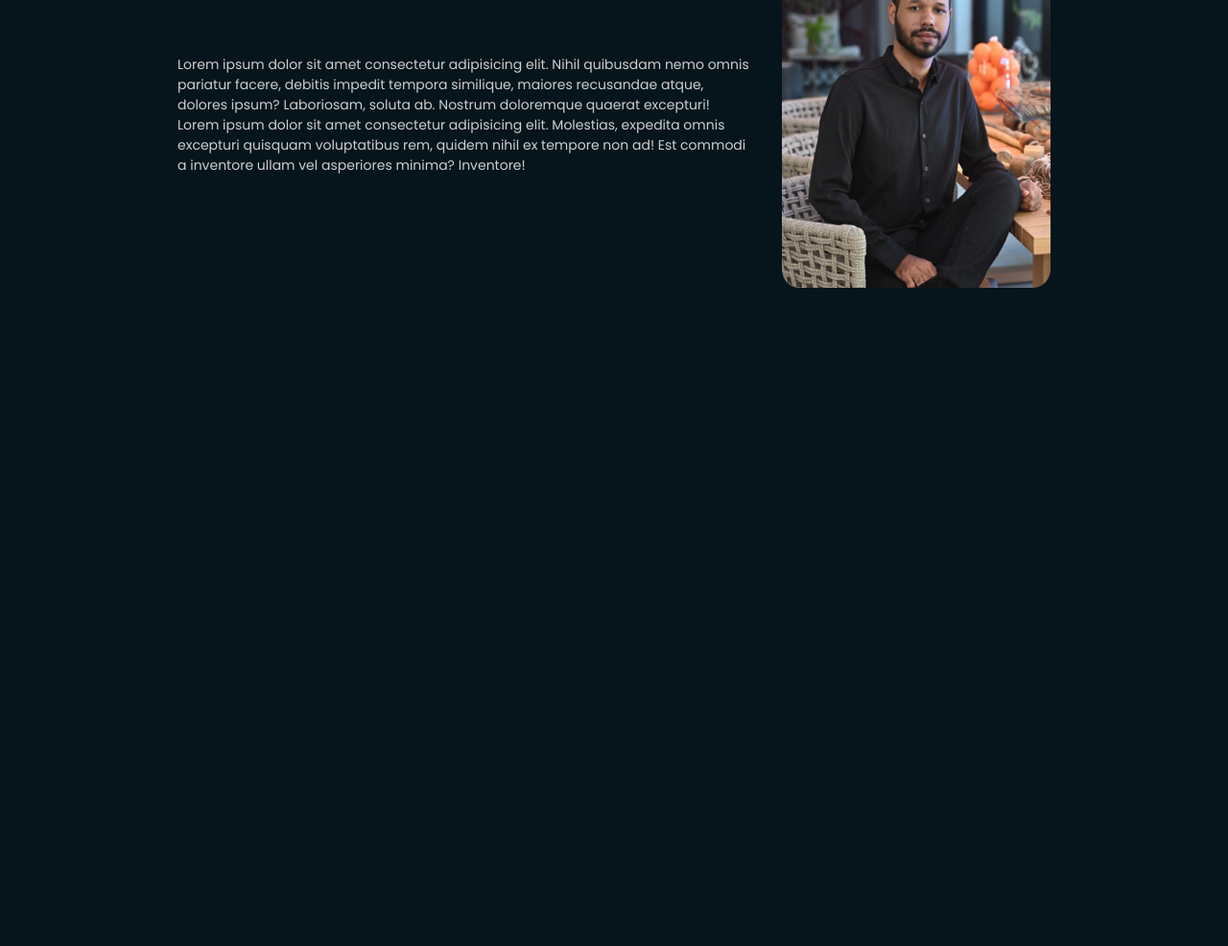
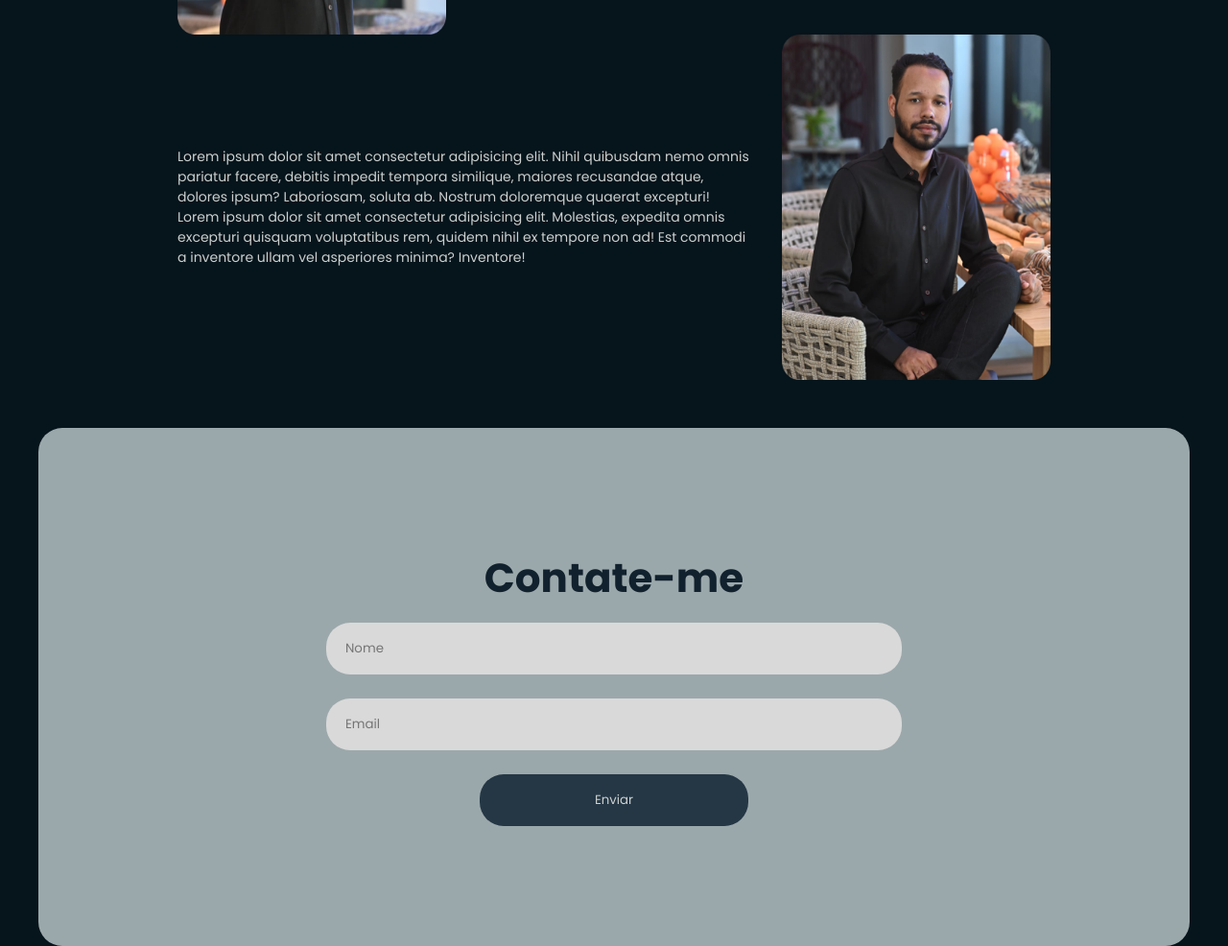
Before and after one commit to PrincipeDev/VA-Portfolio, a plain HTML site: page index.html in a window 1280 px wide. Shown: the part 2040-3026 px from the top of the page at 96% size. Before the commit the page ends 2340 px from the top, so only its background shows below. Drawn offline with Linux system fonts and the light colour scheme.

Commit message:
form finalizado

```diff
--- a/index.html
+++ b/index.html
@@ -39,6 +39,7 @@
     </section>
 
     <section id="sobre">
+      <h1>Sobre Mim</h1>
       <div class="line-1">
         <img src="./src/img/sobre1.png" alt="">
         <p>Lorem ipsum dolor sit amet consectetur adipisicing elit. Doloremque sed iste similique iure rerum dolorum possimus exercitationem ipsum neque, tempora at velit eaque obcaecati aspernatur earum accusantium? Ipsam, earum impedit! Lorem, ipsum dolor sit amet consectetur adipisicing elit. Ipsam iusto dicta error dolorum quaerat quas harum nostrum, pariatur quo soluta cupiditate enim, maxime vero facere quia nesciunt nisi suscipit placeat.</p>
@@ -49,7 +50,14 @@
       </div>
     </section>
 
-    <section id="form"></section>
+    <section id="form">
+      <h1>Contate-me</h1>
+      <form class="formulario">
+        <input type="text" placeholder="Nome">
+        <input type="text" placeholder="Email">
+      </form>
+      <button class="btn">Enviar</button>
+    </section>
   </main>
 
   <footer></footer>
--- a/src/css/style.css
+++ b/src/css/style.css
@@ -144,6 +144,18 @@ main {
   margin-top: 20px;
 }
 
+#sobre {
+  display: grid;
+  justify-content: center;
+  margin-bottom: 50px;
+}
+
+#sobre h1 {
+  font-size: 54px;
+  color: var(--text-white);
+  margin-bottom: 15px;
+}
+
 #sobre .line-1{
   display: grid;
   justify-content: center;
@@ -169,3 +181,46 @@ main {
   color: var(--text-white);
   font-size: 14px;
 }
+
+#form {
+  width: 1200px;
+  height: 540px;
+  background-color: var(--back-card);
+  border-radius: 25px;
+  display: flex;
+  flex-direction: column;
+  justify-content: center;
+  align-items: center;
+  margin: auto;
+}
+
+#form h1 {
+  font-size: 42px;
+  color: var(--text-black);
+  margin-bottom: 15px;
+}
+
+.formulario {
+  display: flex;
+  flex-direction: column;
+  gap: 25px;
+}
+
+.formulario input {
+  width: 600px;
+  height: 54px;
+  border-radius: 25px;
+  border: none;
+  background-color: #D9D9D9;
+  padding-left: 20px;
+}
+
+#form .btn {
+  width: 280px;
+  height: 54px;
+  background-color: var(--button);
+  color: var(--text-white);
+  border-radius: 25px;
+  margin-top: 25px;
+  border: none;
+}
```
